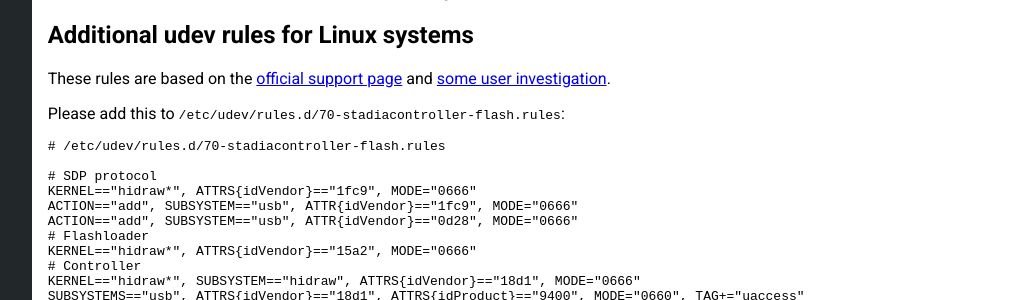
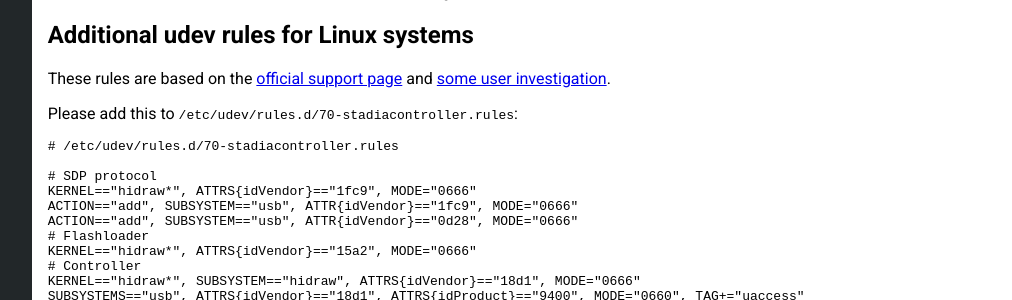
Before and after one commit to denilsonsa/gamepad-cheatsheet, a Jekyll site: the page built from _gamepads/Google_Stadia.md, in a window 1280 px wide and 900 px high, scrolled down 2434 px. Shown: the part 152-452 px from the top of the window, without its empty margins (267-1279 px from the left). Built offline with Jekyll 4.4.1, drawn with Linux system fonts in a browser that asks for light colours.

Commit message:
Renamed the udev file
After all, this is both for flashing new firmware and for using the
rumble feature.

````diff
--- a/_gamepads/Google_Stadia.md
+++ b/_gamepads/Google_Stadia.md
@@ -88,10 +88,10 @@
 
 These rules are based on the [official support page](https://web.archive.org/web/20230603175750/https://support.google.com/stadia/answer/13067284#zippy=%2Cim-on-a-linux-based-computer-and-cant-update-my-stadia-controller-help) and [some user investigation](https://web.archive.org/web/20230603175750/https://support.google.com/stadia/answer/13067284#zippy=%2Cim-on-a-linux-based-computer-and-cant-update-my-stadia-controller-help).
 
-Please add this to `/etc/udev/rules.d/70-stadiacontroller-flash.rules`:
+Please add this to `/etc/udev/rules.d/70-stadiacontroller.rules`:
 
 ```conf
-# /etc/udev/rules.d/70-stadiacontroller-flash.rules
+# /etc/udev/rules.d/70-stadiacontroller.rules
 
 # SDP protocol
 KERNEL=="hidraw*", ATTRS{idVendor}=="1fc9", MODE="0666"
````
